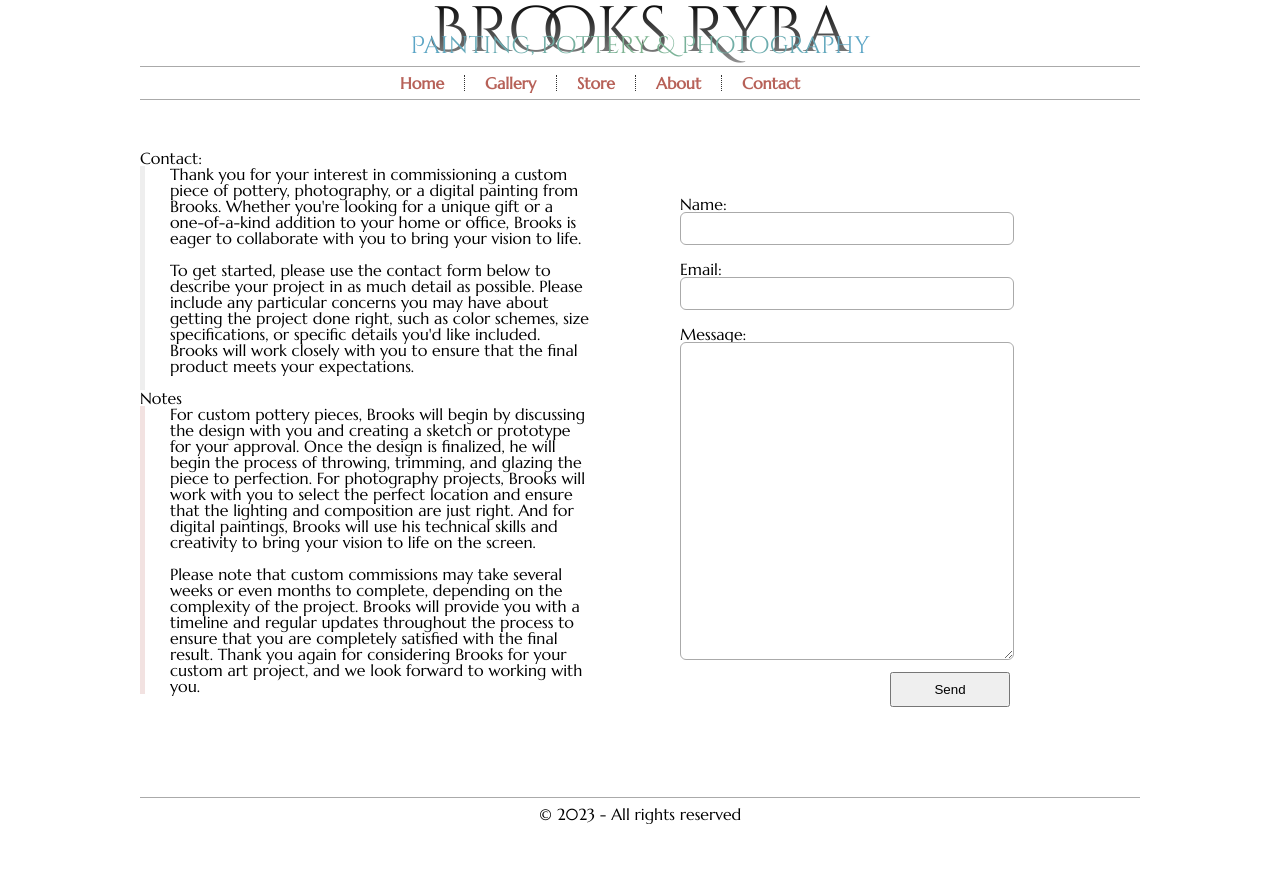
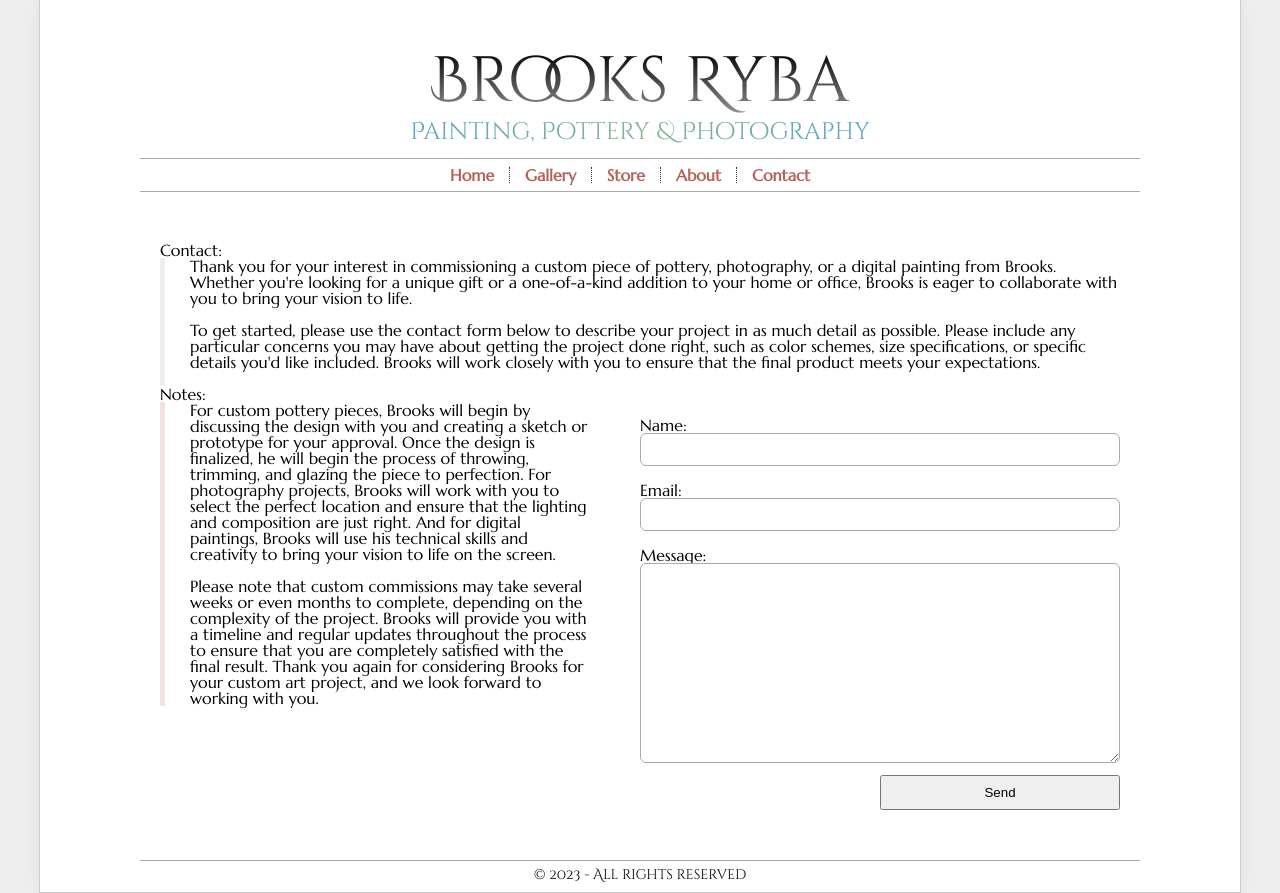
Before and after one commit to brooksryba/Polymita, a React (Create React App) app: page /contact in a window 1280 px wide. Before the commit the page ends 824 px from the top, so only its background shows below. Built offline with nearby package versions, Linux system fonts and the light colour scheme; the HTML template or start-up script is replaced by a standard one.

Commit message:
Mobile first CSS, unify gallery widgets

```diff
--- a/src/App.scss
+++ b/src/App.scss
@@ -1,58 +1,11 @@
-.Contact {
-    section.info {
-        display: inline-block;
-        max-width: 450px;
-    }
-    p.submitted {
-        padding: 50px 0px;
-        text-align: center;
-    }
-}
-
-
-form {
-    &#ContactForm {
-        display: inline-block;
-        vertical-align: top;
-        width: 330px;
-        margin-left: 50px;
-    }
-
-    padding: 40px;
-
-    label {
-        display: inline-block;
-        margin-top: 6px;
-        margin-right: 10px;
-        width: 150px;
-        vertical-align: top;
-    }
-    input[type=text], input[type=email], textarea {
-        padding: 8px 16px;
-        margin-bottom: 10px;
-        border-radius: 6px;
-        border: 1px solid #aaa;
-        width: 300px;
-    }
-
-    textarea {
-        height: 300px;
-    }
-
-    div.submit {
-        text-align: right;
-    }
-
-    input[type=submit] {
-        width: 120px;
-        height: 35px;
-    }
+body {
+    margin: 0px 0px;
+    background-color: #eee;
 }
 
 #root {
     font-family: 'Marcellus', serif;
-    max-width: 1000px;
-    margin: 0 auto;
+    background-color: #fff;
 
     hr {
         border: none;
@@ -62,14 +15,16 @@ form {
     header {
         text-align: center;
         margin-bottom: 50px;
+        padding-top: 40px;
 
         h1 {
             font-family: 'Cinzel Decorative', cursive;
             font-size: 4em;
-            margin-bottom: -30px;
+            line-height: 1em;
+            margin: 0;
 
-            background: rgb(2,0,36);
-            background: linear-gradient(0deg, rgba(148,148,148,1) 0%, rgba(0,0,0,1) 100%);
+            background: rgb(2, 0, 36);
+            background: linear-gradient(0deg, rgba(148, 148, 148, 1) 0%, rgba(0, 0, 0, 1) 100%);
             background-clip: text;
             -webkit-background-clip: text;
             -webkit-text-fill-color: transparent;
@@ -78,8 +33,10 @@ form {
         h2 {
             font-family: 'Cinzel Decorative', cursive;
             font-size: 1.5em;
-            background: rgb(129,181,143);
-            background: radial-gradient(circle, rgba(129,181,143,1) 0%, rgba(79,160,217,1) 60%);
+            line-height: 1.5em;
+            margin: 0;
+            background: rgb(129, 181, 143);
+            background: radial-gradient(circle, rgba(129, 181, 143, 1) 0%, rgba(79, 160, 217, 1) 60%);
             background-clip: text;
             -webkit-background-clip: text;
             -webkit-text-fill-color: transparent;
@@ -90,16 +47,19 @@ form {
             text-align: left;
             list-style: none;
             margin: 0 auto;
-            width: 480px;
+            width: 380px;
+            padding: 0px;
 
             li {
                 display: inline-block;
-                padding-right: 20px;
-                margin-right: 20px;
+                padding-right: 15px;
+                margin-right: 15px;
                 border-right: 1px dotted #333;
 
                 &:last-of-type {
                     border-right: none;
+                    margin-right: 0px;
+                    padding-right: 0px;
                 }
 
                 a {
@@ -115,7 +75,30 @@ form {
         }
     }
 
-    section p {
+    & > div > section {
+        padding: 0px 20px;
+    }
+
+    div {
+        &.Contact {
+            form#ContactForm {
+                display: inline-block;
+                vertical-align: top;
+                width: 100%;
+            }
+
+            section.info {
+                display: inline-block;
+                max-width: 450px;
+            }
+
+            p.submitted {
+                padding: 50px 0px;
+                text-align: center;
+            }
+        }
+
+        p {
             padding-left: 25px;
             border-left: 5px solid #eee;
 
@@ -127,9 +110,80 @@ form {
                 border-color: #585eb72e;
             }
         }
+    }
+
+    form {
+        margin-top: 25px;
+
+        label {
+            box-sizing: border-box;
+            display: inline-block;
+            margin-top: 6px;
+            margin-right: 10px;
+            width: 100%;
+            vertical-align: top;
+        }
+
+        input[type=text],
+        input[type=email],
+        textarea {
+            box-sizing: border-box;
+            padding: 8px 16px;
+            margin-bottom: 10px;
+            border-radius: 6px;
+            border: 1px solid #aaa;
+            width: 100%;
+        }
+
+        textarea {
+            height: 200px;
+        }
+
+        div.submit {
+            text-align: right;
+        }
+
+        input[type=submit] {
+            width: 50%;
+            height: 35px;
+        }
+    }
+
 
     footer {
         margin-top: 50px;
         text-align: center;
+        font-size: 14px;
+        font-family: 'Cinzel Decorative', cursive;
     }
 }
+
+@media screen and (min-width: 768px) {
+    #root {
+        max-width: 1000px;
+        margin: 0 auto;
+        padding: 10px 100px;
+        border: 1px solid #ccc;
+        border-top: none;
+        box-shadow: 0px 0px 20px rgba(0, 0, 0, 0.05);
+
+        div.Contact {
+            section.info {
+                width: calc(50% - 50px);
+                box-sizing: border-box;
+            }
+            form#ContactForm {
+                box-sizing: border-box;
+                width: calc(50%);
+                margin-left: 50px;
+            }
+        }
+    }
+}
+
+@media screen and (max-width: 767px) {
+    #root {
+        max-width: 100%;
+        overflow-x: hidden;
+    }
+}
--- a/src/components/Footer.tsx
+++ b/src/components/Footer.tsx
@@ -2,7 +2,7 @@ function Footer() {
     return (
         <footer>
             <hr />
-            <p>&copy; 2023 - All rights reserved</p>
+            &copy; 2023 - All rights reserved
         </footer>
     )
 }
--- a/src/components/Photography.tsx
+++ b/src/components/GallerySet.tsx
@@ -4,18 +4,29 @@ import Lightbox from "yet-another-react-lightbox";
 import "yet-another-react-lightbox/styles.css";
 
 
-export interface CustomImage extends Image {
-  original: string;
+interface CustomImage extends Image {
+    original: string;
 }
 
-function Photography() {
+interface GalleryParams {
+    source: __WebpackModuleApi.RequireContext;
+}
+
+function GallerySet(props: GalleryParams) {
     const [index, setIndex] = useState(-1);
     const handleClick = (index: number) => setIndex(index);
 
-    const photos = require.context('images/photography', false, /\.(webp)$/);
-    const photoset: CustomImage[] = photos.keys().slice(photos.keys().length/2).reverse().map(function(x) {
-        return {src: photos(x), original: photos(x), width: (x.indexOf("_.webp")>0 ? 4000 : 6000), height: (x.indexOf("_.webp")>0 ? 6000 : 4000)}
-    });
+    const photoset: CustomImage[] = props.source.keys()
+        .slice(props.source.keys().length / 2)
+        .reverse()
+        .map(function (x) {
+            return {
+                src: props.source(x),
+                original: props.source(x),
+                width: (x.indexOf("_.webp") > 0 ? 4000 : 6000),
+                height: (x.indexOf("_.webp") > 0 ? 6000 : 4000)
+            }
+        });
 
     const slides = photoset.map(({ original, width, height }) => ({
         src: original,
@@ -24,7 +35,7 @@ function Photography() {
     }));
 
     return (
-        <div className="Photography">
+        <section className="GallerySet">
             <Gallery
                 images={photoset}
                 onClick={handleClick}
@@ -36,8 +47,8 @@ function Photography() {
                 index={index}
                 close={() => setIndex(-1)}
             />
-        </div>
+        </section>
     )
 }
 
-export default Photography;
+export default GallerySet;
--- a/src/pages/Contact.tsx
+++ b/src/pages/Contact.tsx
@@ -7,7 +7,7 @@ function ContactPage() {
     return (
         <div className="Contact">
             <Header />
-            <section className="info">
+            <section>
                 <h3>Contact:</h3>
                 <p>
                     Thank you for your interest in commissioning a custom piece of pottery, photography, or a digital painting from Brooks. Whether
@@ -18,7 +18,8 @@ function ContactPage() {
                     particular concerns you may have about getting the project done right, such as color schemes, size specifications, or specific details
                     you'd like included. Brooks will work closely with you to ensure that the final product meets your expectations.<br/><br/>
                 </p>
-                <h4>Notes</h4>
+                <section className="info">
+                    <h4>Notes:</h4>
                     <p className="accent">
                         For custom pottery pieces, Brooks will begin by discussing the design with you and creating a sketch or prototype for your approval.
                         Once the design is finalized, he will begin the process of throwing, trimming, and glazing the piece to perfection. For photography projects,
@@ -31,6 +32,7 @@ function ContactPage() {
                     </p>
                 </section>
                 <ContactUs />
+            </section>
             <Footer />
         </div>
     )
--- a/src/pages/Gallery.tsx
+++ b/src/pages/Gallery.tsx
@@ -1,6 +1,4 @@
-import Painting from '../components/Painting';
-import Photography from 'components/Photography';
-import Pottery from 'components/Pottery';
+import GallerySet from 'components/GallerySet';
 import Header from 'components/Header'
 import Footer from 'components/Footer'
 import 'App.scss';
@@ -10,12 +8,14 @@ function GalleryPage() {
     return (
         <div className="Gallery">
             <Header/>
-            <h3>Paintings:</h3>
-            <Painting/>
-            <h3>Pottery:</h3>
-            <Pottery/>
-            <h3>Photography:</h3>
-            <Photography/>
+            <section>
+                <h3>Paintings:</h3>
+                <GallerySet source={require.context("images/painting", false, /\.(webp)$/)}/>
+                <h3>Pottery:</h3>
+                <GallerySet source={require.context("images/pottery", false, /\.(webp)$/)}/>
+                <h3>Photography:</h3>
+                <GallerySet source={require.context("images/photography", false, /\.(webp)$/)}/>
+            </section>
             <Footer/>
         </div>
     )
--- a/src/pages/Home.tsx
+++ b/src/pages/Home.tsx
@@ -6,7 +6,6 @@ function HomePage() {
     return (
         <div className="Home">
             <Header />
-            <main>
             <section>
                 <h1>Welcome to the Studio</h1>
                 <p>
@@ -26,7 +25,6 @@ function HomePage() {
                     Facebook for even more behind-the-scenes glimpses into our process. Thank you for visiting Brooks' Studio, and we can't wait to hear from you.
                 </p>
             </section>
-            </main>
             <Footer />
         </div>
     )
```
Lines whose indentation alone changed are shown as unchanged.
